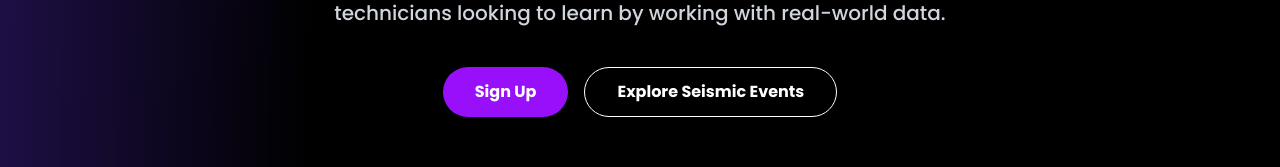
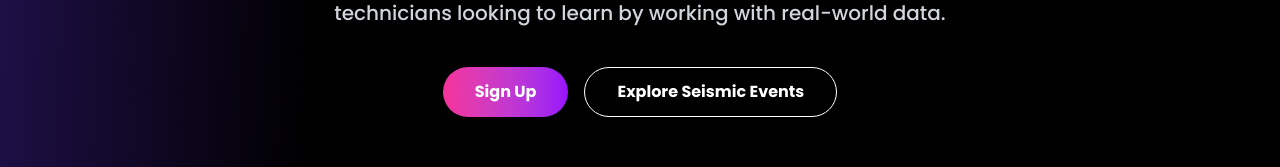
Before and after one commit to yash25hemnani/TerraQuakeApi, a React (Vite) app in the folder frontend/: page / in a window 1280 px wide. Shown: the part 415-582 px from the top of the page. Built offline with nearby package versions, Linux system fonts and the light colour scheme; no server answers.

Commit message:
update color button style

```diff
--- a/frontend/src/components/hero/hero.jsx
+++ b/frontend/src/components/hero/hero.jsx
@@ -17,7 +17,7 @@ export default function Hero() {
 
 					<div className="mt-10 flex flex-col sm:flex-row justify-center gap-4">
 						{!isLoggedIn && (
-							<button className="relative z-30 bg-purple-600 hover:bg-purple-800 transition-colors duration-300 text-white font-semibold py-3 px-8 rounded-full cursor-pointer" onClick={() => navigate("/signup")}>
+							<button className="relative z-30 bg-gradient-to-r from-pink-500 to-purple-600 text-white font-semibold py-3 px-8 rounded-full hover:scale-105 transform transition duration-300 cursor-pointer" onClick={() => navigate("/signup")}>
 								Sign Up
 							</button>
 						)}
```
